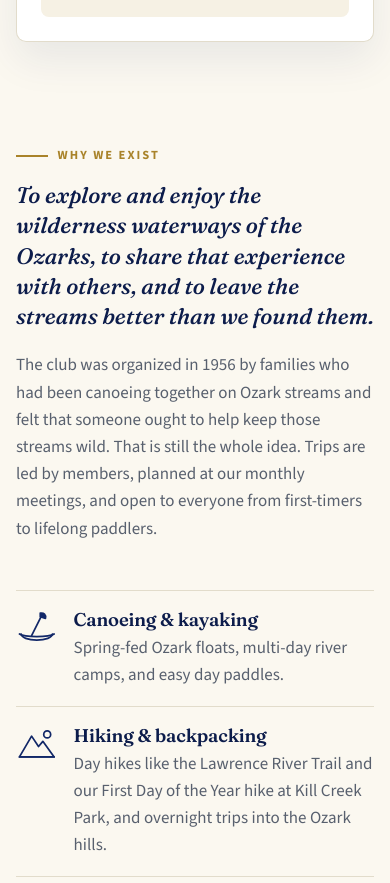
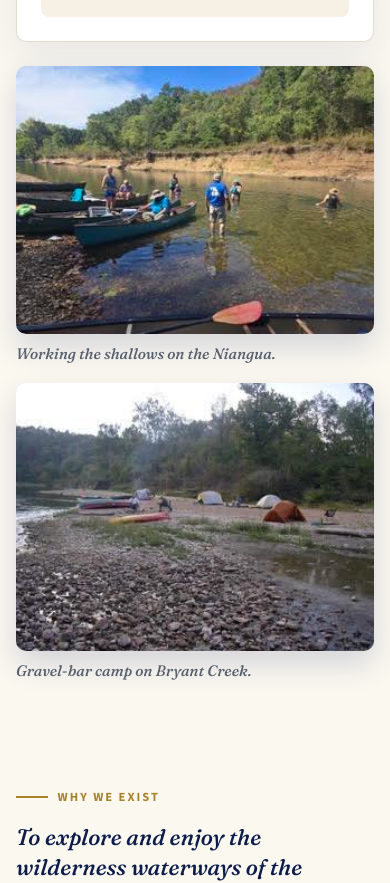
Before and after one commit to mcnairr/CanoeClub, a plain HTML site: page index.html in a window 390 px wide. Shown: the part 2845-3728 px from the top of the page. Drawn offline with nearby package versions, Linux system fonts and the light colour scheme.

Commit message:
Add newsletter photos to homepage

```diff
--- a/css/style.css
+++ b/css/style.css
@@ -225,6 +225,10 @@ dl.details dd { margin: 0; }
 .placard .meeting-map { display: block; margin-top: 1rem; }
 .placard .meeting-map img { display: block; width: 100%; height: auto; border-radius: 6px; border: 1px solid rgba(0, 0, 0, 0.12); }
 .placard .fine { font-size: 0.92rem; color: var(--muted); margin: 0; }
+.meeting-gallery { display: grid; grid-template-columns: repeat(2, minmax(0, 1fr)); gap: clamp(1rem, 3vw, 2rem); margin-top: clamp(1.5rem, 3vw, 2.5rem); }
+.meeting-gallery figure { margin: 0; }
+.meeting-gallery img { width: 100%; aspect-ratio: 4 / 3; object-fit: cover; border-radius: var(--radius); box-shadow: 0 14px 30px rgba(18,40,104,0.16); }
+.meeting-gallery figcaption { margin-top: 0.5rem; color: var(--muted); font-family: var(--serif); font-size: 0.95rem; font-style: italic; }
 
 /* Placeholders for humans to edit. The dotted rule is intentional: it marks
    details the club should confirm. Remove the class once confirmed. */
@@ -380,7 +384,7 @@ table.trips td.type { color: var(--muted); font-size: 0.92rem; }
 @media (max-width: 760px) {
   .hero .wrap { grid-template-columns: minmax(0, 1fr); }
   .hero-visual { width: min(100%, 24rem); margin-top: 1rem; justify-self: start; }
-  .split, .placard, .join .wrap, .feature, .schedule-cards, .photo-strip, .recap { grid-template-columns: minmax(0, 1fr); }
+  .split, .placard, .meeting-gallery, .join .wrap, .feature, .schedule-cards, .photo-strip, .recap { grid-template-columns: minmax(0, 1fr); }
   .recap figure { max-width: 24rem; }
   .sticky { position: static; }
   .seasons { grid-template-columns: minmax(0, 1fr); }
--- a/index.html
+++ b/index.html
@@ -23,7 +23,7 @@
   <link rel="preconnect" href="https://fonts.googleapis.com">
   <link rel="preconnect" href="https://fonts.gstatic.com" crossorigin>
   <link href="https://fonts.googleapis.com/css2?family=Fraunces:ital,opsz,wght@0,9..144,500;0,9..144,600;1,9..144,500&family=Source+Sans+3:ital,wght@0,400;0,600;0,700;1,400&display=swap" rel="stylesheet">
-  <link rel="stylesheet" href="css/style.css?v=2026-10-15">
+  <link rel="stylesheet" href="css/style.css?v=2026-11-15">
 </head>
 <body>
 <!--
@@ -116,6 +116,16 @@
               <img src="images/meeting-map.jpg" width="641" height="449" loading="lazy" alt="Map of Swope Park showing Camp Lake of the Woods, off East Gregory Boulevard near the Blue River">
             </a>
           </aside>
+        </div>
+        <div class="meeting-gallery" aria-label="Recent club trips">
+          <figure>
+            <img src="images/niangua-cleanup-2026.jpg" alt="Club members wading beside loaded green canoes in shallow, clear water below a wooded bank" width="320" height="240" loading="lazy">
+            <figcaption>Working the shallows on the Niangua.</figcaption>
+          </figure>
+          <figure>
+            <img src="images/bryant-creek-camp-2026.jpg" alt="Tents and canoes on a wide gravel bar beside Bryant Creek at dusk, with wooded hills behind" width="320" height="240" loading="lazy">
+            <figcaption>Gravel-bar camp on Bryant Creek.</figcaption>
+          </figure>
         </div>
       </div>
     </section>
```
Also changed, not shown: 404.html (+1 -1 lines), conservation.html (+1 -1 lines), history.html (+1 -1 lines), newsletter.html (+1 -1 lines), past.html (+1 -1 lines), trips.html (+1 -1 lines).
